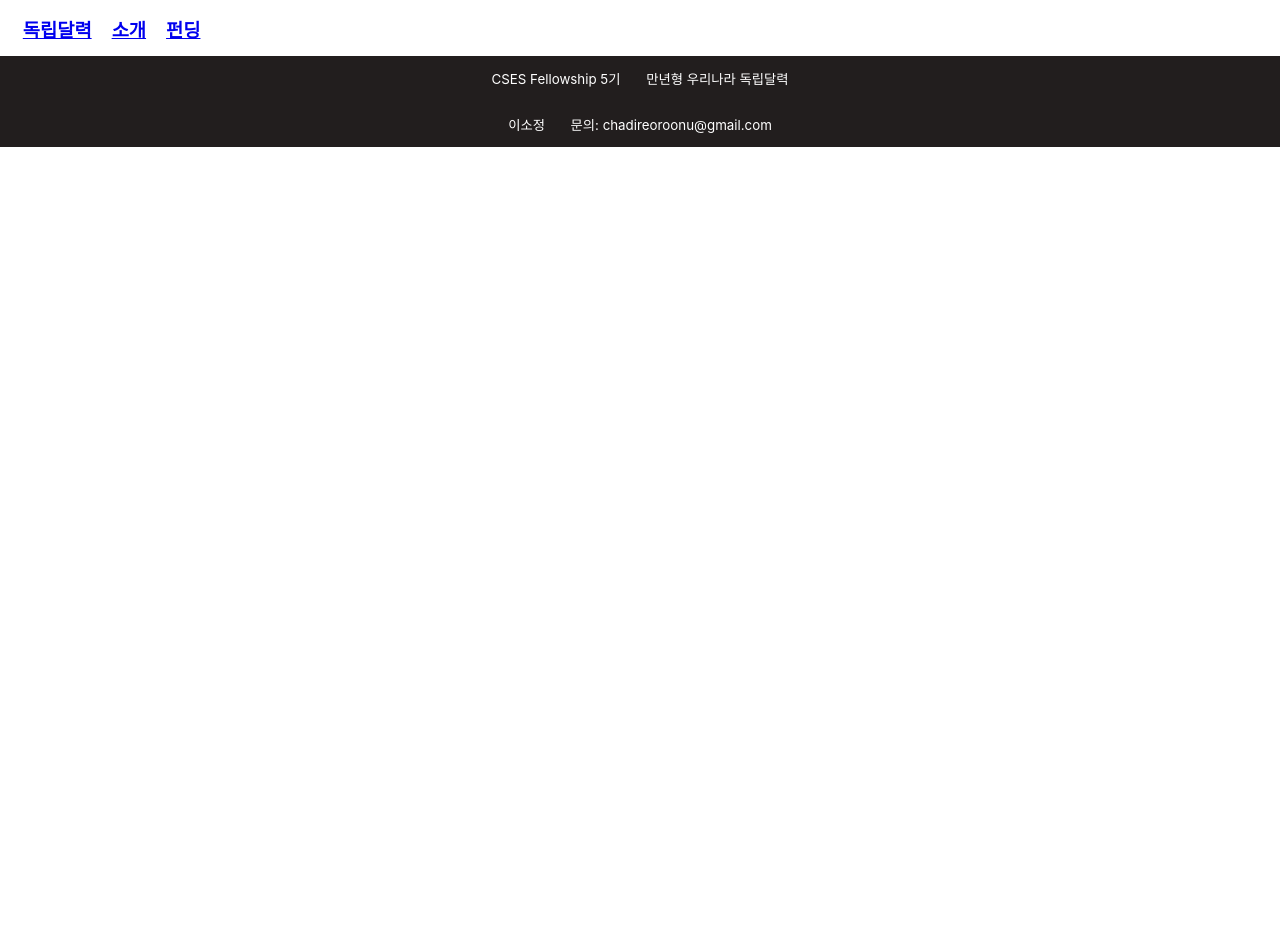
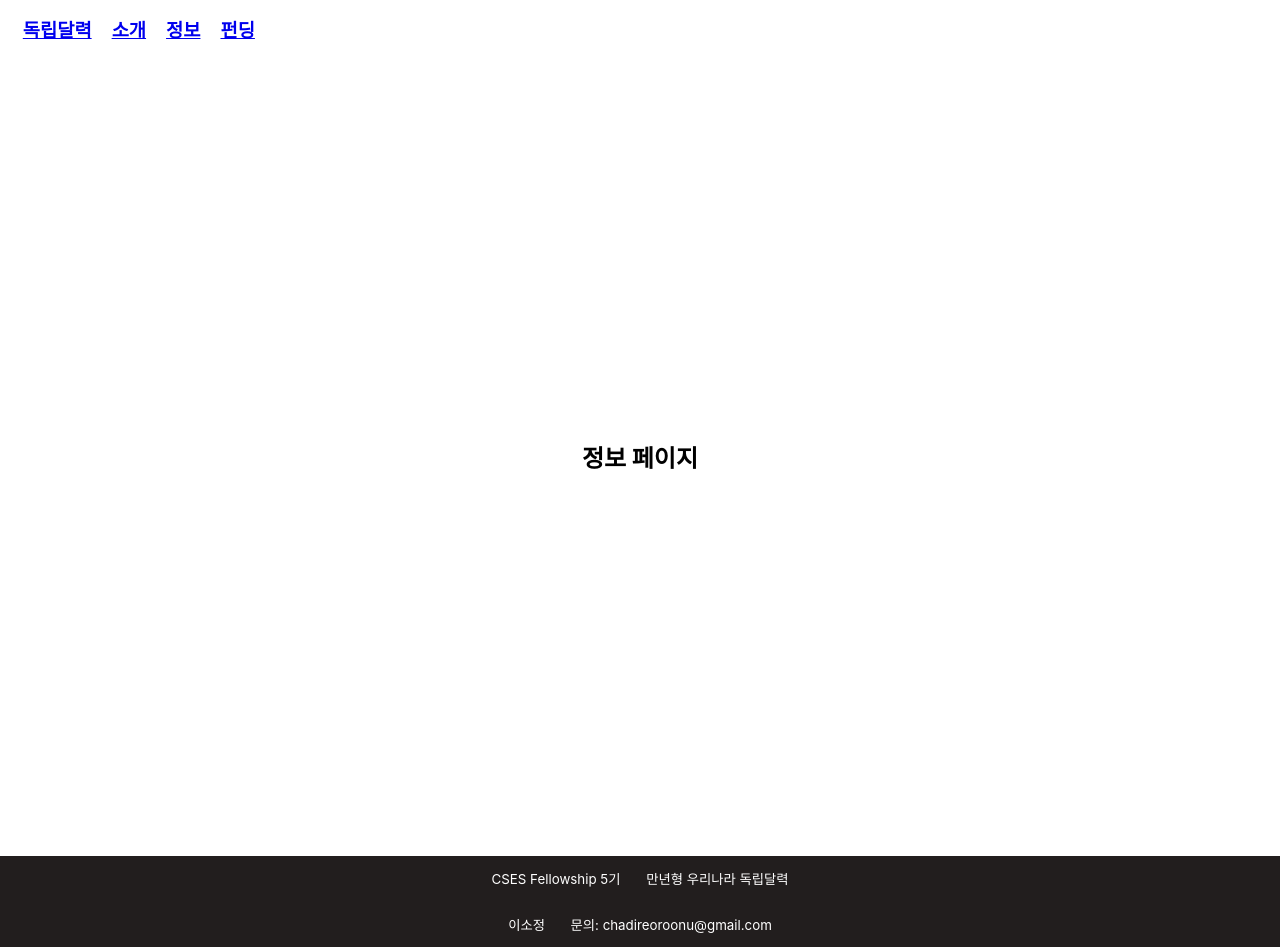
Before and after one commit to chadireoroonu/Independence, a React (Create React App) app in the folder calendar/: page /Independence/info in a window 1280 px wide. Before the commit the page ends 800 px from the top, so only its background shows below. Built offline with nearby package versions, Linux system fonts and the light colour scheme.

Commit message:
✨ Feat: 정보 페이지 생성

```diff
--- a/calendar/src/App.js
+++ b/calendar/src/App.js
@@ -3,6 +3,7 @@ import { BrowserRouter as Router, Route, Link, Routes } from 'react-router-dom';
 import styled from 'styled-components';
 import Main from './pages/Main';
 import About from './pages/About';
+import Info from './pages/Info';
 import Funding from './pages/Funding';
 import SearchResult from './pages/SearchResult';
 
@@ -18,6 +19,9 @@ function App() {
             <Link to="/Independence/about">소개</Link>
           </HeaderTitle>
           <HeaderTitle>
+            <Link to="/Independence/info">정보</Link>
+          </HeaderTitle>
+          <HeaderTitle>
             <Link to="/Independence/funding">펀딩</Link>
           </HeaderTitle>
         </Header>
@@ -26,6 +30,7 @@ function App() {
             <Route path="/Independence/" element={<Main />} />
             <Route path="/Independence/about" element={<About />} />
             <Route path="/Independence/funding" element={<Funding />} />
+            <Route path="/Independence/info" element={<Info />} />
             <Route path="/Independence/searchresult" element={<SearchResult />} />
           </Routes>
         </div>
--- /dev/null
+++ b/calendar/src/pages/Info.js
@@ -0,0 +1,22 @@
+import React from 'react';
+import styled from 'styled-components';
+
+function Info() {
+  return (
+    <InfoContainer id='funding'>
+      <h2>정보 페이지</h2>
+    </InfoContainer>
+  );
+}
+
+const InfoContainer = styled.div`
+  display: flex;
+  width: 98%;
+  min-height: 100vh;
+  margin: 0 1%;
+  justify-content: center;
+  align-items: center;
+  flex-direction: column;
+`;
+
+export default Info;
```
